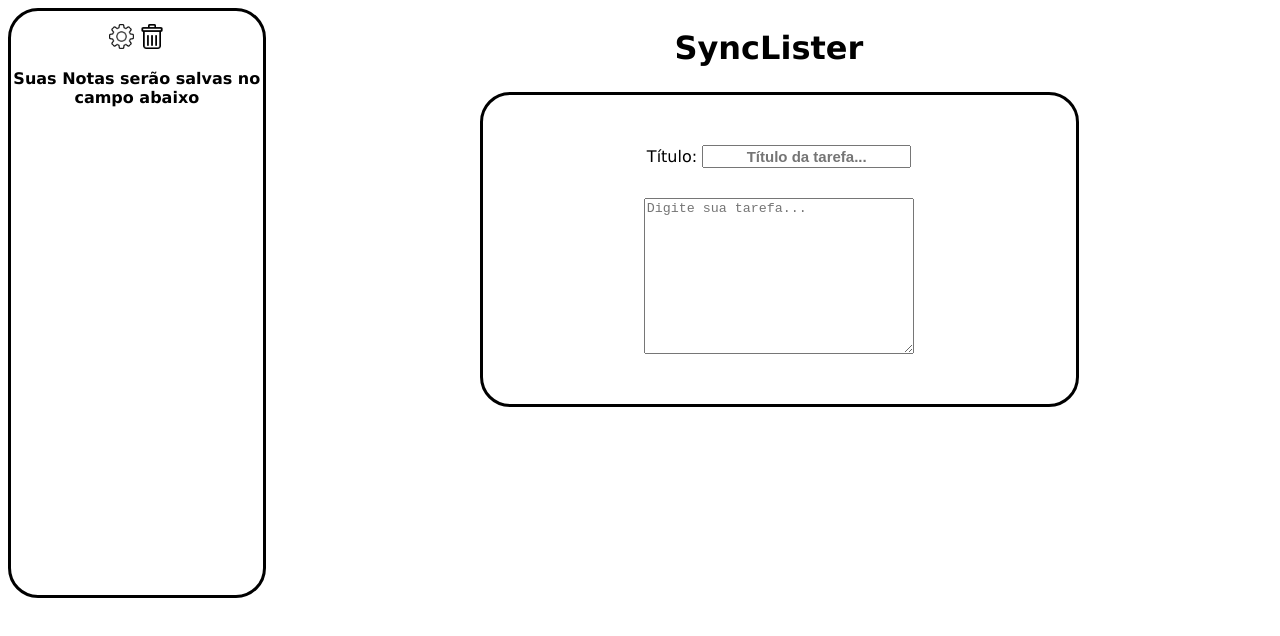
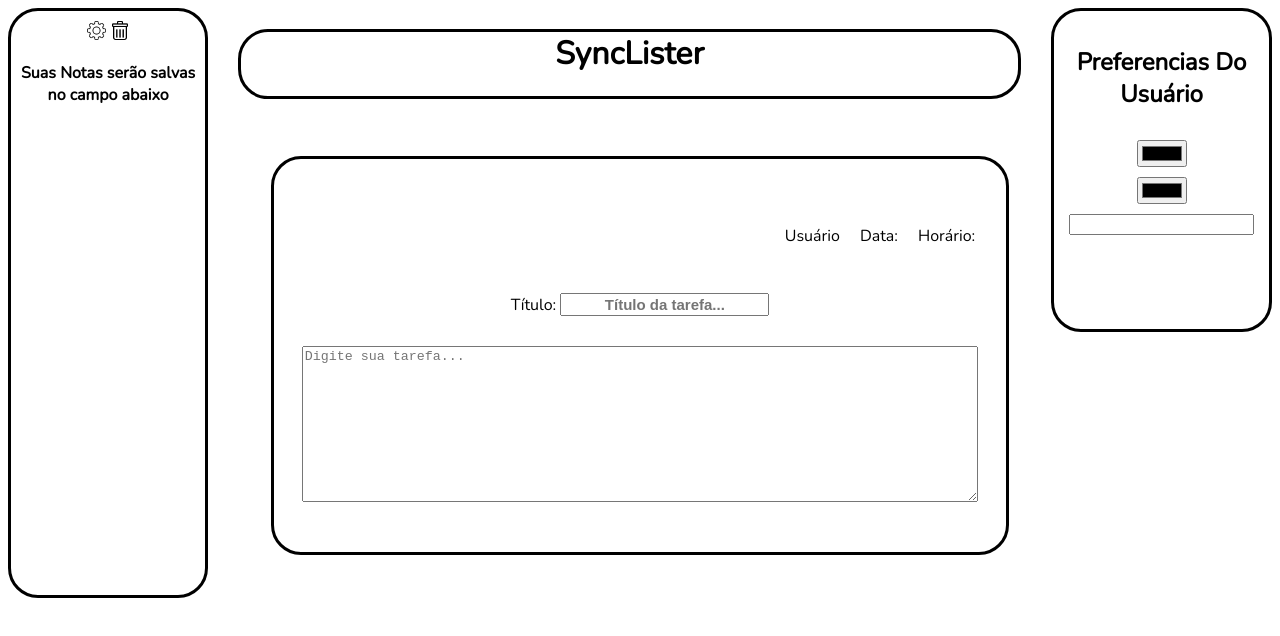
Before and after one commit to maczin13f/blocodenota, a plain HTML site: page index.html in a window 1280 px wide. Drawn offline with nearby package versions, Linux system fonts and the light colour scheme.

Commit message:
Add files via upload

```diff
--- a/index.html
+++ b/index.html
@@ -5,6 +5,7 @@
     <meta name="viewport" content="width=device-width, initial-scale=1.0">
     <title>SyncLister</title>
     <link rel="stylesheet" href="style.css">
+    <link href="https://fonts.googleapis.com/css2?family=Nunito&family=Roboto&family=Open+Sans&display=swap" rel="stylesheet">
 </head>
 <body>
     <div class="caixas">
@@ -18,14 +19,24 @@
             </div>
         </div>
 
-        <div class="divTitulo">
-            <h1>SyncLister</h1>
+            <h1 id="tituloSite"><span>SyncLister</span></h1>
+
+        <div class="temaDoCartao">
+            <h2>Preferencias Do Usuário</h2>
+            <input type="color" id="inputCorFonte">
+            <input type="color" id="inputCorBg">
+            <input type="number" id="tamanhoFonte">
         </div>
     </div>
 
     <main>
         <div class="criaNotas">
             <div class="notasFlex">
+                <div class="infosBasicasNotasFlex">
+                    <p id="usuario">Usuário</p>
+                <p id="dataCriacaoNota">Data:</p>
+                <p id="horarioCriacaoNota">Horário:</p>
+                </div>
                 <span>Título: <input type="text" id="tituloNota" placeholder="Título da tarefa..."></span>
                 <textarea id="inputDeNotas" cols="30" rows="10" placeholder="Digite sua tarefa..."></textarea>
             </div>
--- a/style.css
+++ b/style.css
@@ -1,7 +1,8 @@
+@import url('https://fonts.googleapis.com/css2?family=Nunito&family=Roboto&family=Open+Sans&display=swap');
 body {
     background: white;
-    font-family: 'Lucida Sans', 'Lucida Sans Regular', 'Lucida Grande', 'Lucida Sans Unicode', Geneva, Verdana, sans-serif;
-
+    font-family: Nunito;
+    color: black;
 }
 
 .notasSalvas h3 {
@@ -16,20 +17,40 @@ main {
     display: flex;
     justify-content: center;
     text-align: center;
-    margin-left: 22%;
-    margin-top: -40%;
+    margin-top: -35%;
 }
 
-.divTitulo {
+#tituloSite {
     display: flex;
     justify-content: center;
     text-align: center;
     width: 100%;
+    height: 2em;
+    border: solid black;
+    border-radius: 30px;
 }
 
 .caixas {
     display: flex;
     text-align: center;
+    gap: 30px;
+}
+
+.temaDoCartao {
+    display: flex;
+    flex-direction: column;
+    gap: 10px;
+    align-items: center;
+    border: solid black;
+    border-radius: 30px;
+    height: 18em;
+    padding: 15px;
+}
+
+.infosBasicasNotasFlex {
+    display: flex;
+    gap: 20px;
+    margin-left: 30em;
 }
 
 a img {
```
